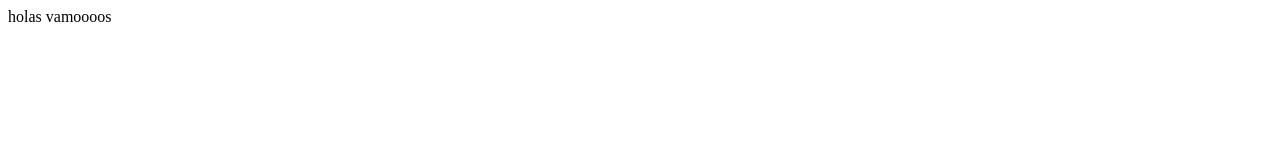
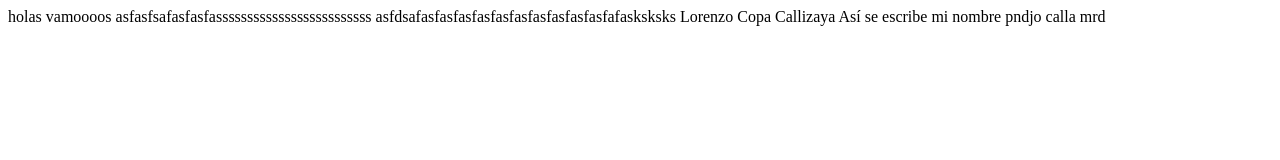
Before and after one commit to RoderickDream/ejemplo, a plain HTML site: page prueba.html in a window 1280 px wide. Drawn offline with Linux system fonts and the light colour scheme.

Commit message:
pruebo de hoy

```diff
--- a/prueba.html
+++ b/prueba.html
@@ -9,5 +9,17 @@
 <body>
     holas
     vamoooos
+    asfasfsafasfasfasssssssssssssssssssssssss
+
+asfdsafasfasfasfasfasfasfasfasfasfasfafasksksks
+
+    Lorenzo Copa Callizaya
+    Así se escribe mi nombre pndjo
+    calla mrd
+
+
+
+
+
 </body>
 </html>
```
